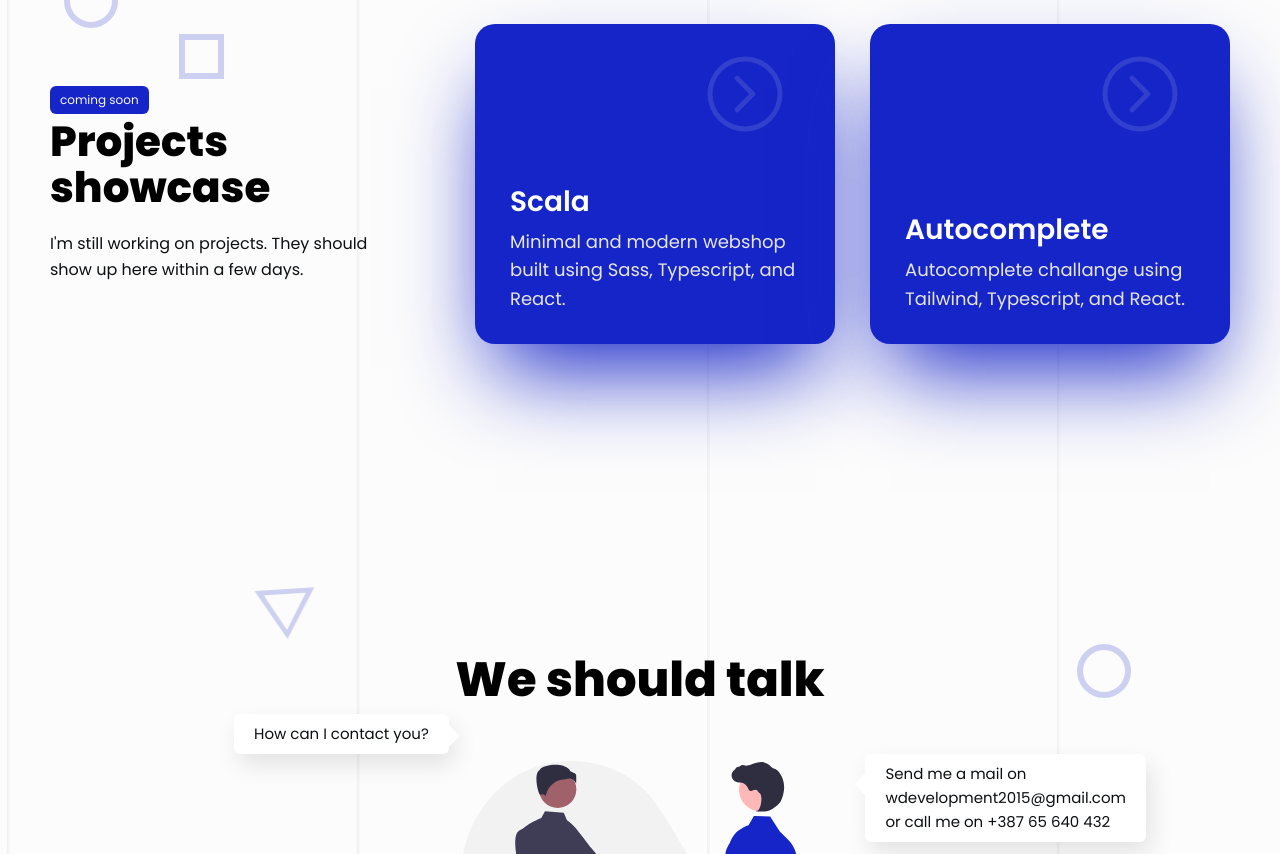
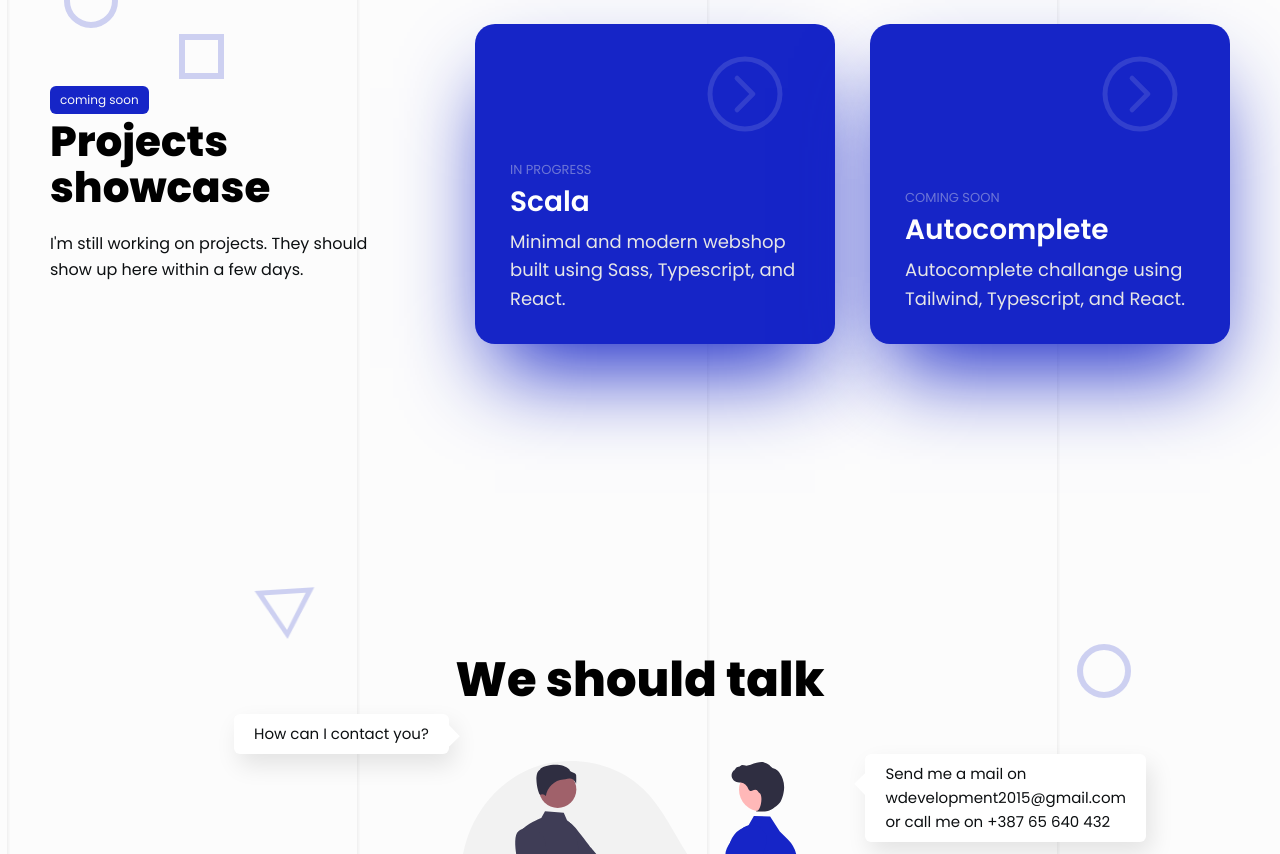
Before and after one commit to rakic997/rakic997.github.io, a React (Vite) app: page / in a window 1280 px wide. Shown: the part 1607-2461 px from the top of the page. Built offline with nearby package versions, Linux system fonts and the light colour scheme.

Commit message:
Add files via upload

```diff
--- a/src/App.jsx
+++ b/src/App.jsx
@@ -192,6 +192,7 @@ function App() {
           </div>
 
           <div className='project'>
+            <a href="https://github.com/rakic997/scala" target="_blank">
               <svg viewBox="0 0 32 32" xmlns="http://www.w3.org/2000/svg">
                 <title />
                 <g data-name="Layer 2" id="Layer_2">
@@ -200,9 +201,11 @@ function App() {
                 </g>
               </svg>
               <div className='project-content'>
+                <span>In progress</span>
                 <h6>Scala</h6>
                 <p>Minimal and modern webshop built using Sass, Typescript, and React.</p>
               </div>
+            </a>
           </div>
 
           <div className='project'>
@@ -214,6 +217,7 @@ function App() {
               </g>
             </svg>
             <div className='project-content'>
+              <span>Coming soon</span>
               <h6>Autocomplete</h6>
               <p>Autocomplete challange using Tailwind, Typescript, and React.</p>
             </div>
--- a/src/style/style.scss
+++ b/src/style/style.scss
@@ -979,7 +979,7 @@ p {
         transition: 0.2s all;
     }
 
-    >svg {
+    svg {
         position: absolute;
         top: 30px;
         right: 50px;
@@ -1064,6 +1064,13 @@ p {
 
         @include mobile {
             padding: 25px;
+        }
+
+        > span {
+            color: #ededed;
+            text-transform: uppercase;
+            opacity: 0.4;
+            font-size: 13px;
         }
 
         h6 {
```
Lines whose indentation alone changed are shown as unchanged.
